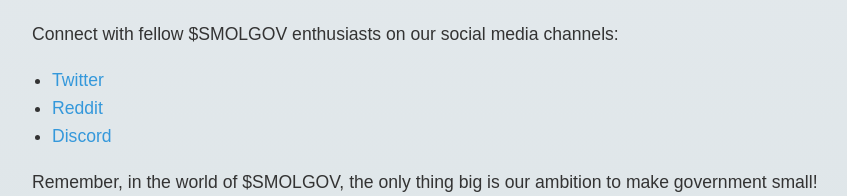
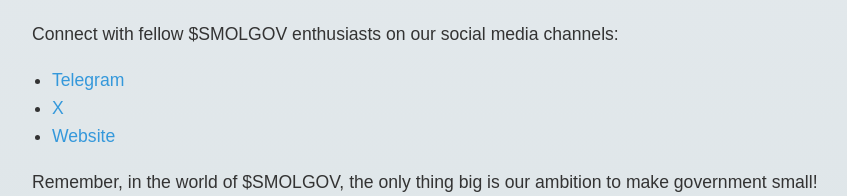
Before and after one commit to smolgovmeme/meme, a plain HTML site: page index.html in a window 1280 px wide. Shown: the part 1607-1803 px from the top of the page, without its empty margins (208-1055 px from the left). Drawn offline with Linux system fonts and the light colour scheme.

Commit message:
Update index.html

```diff
--- a/index.html
+++ b/index.html
@@ -65,9 +65,9 @@
         <h2>Join the Movement</h2>
         <p>Connect with fellow $SMOLGOV enthusiasts on our social media channels:</p>
         <ul>
-            <li><a href="https://twitter.com/smolgov">Twitter</a></li>
-            <li><a href="https://reddit.com/r/smolgov">Reddit</a></li>
-            <li><a href="https://discord.gg/smolgov">Discord</a></li>
+            <li><a href="https://t.me/smolgov_coin">Telegram</a></li>
+            <li><a href="https://x.com/SMOLGOV_meme">X</a></li>
+            <li><a href="https://smolgovmeme.github.io/meme/">Website</a></li>
         </ul>
         <p>Remember, in the world of $SMOLGOV, the only thing big is our ambition to make government small!</p>
     </section>
```
